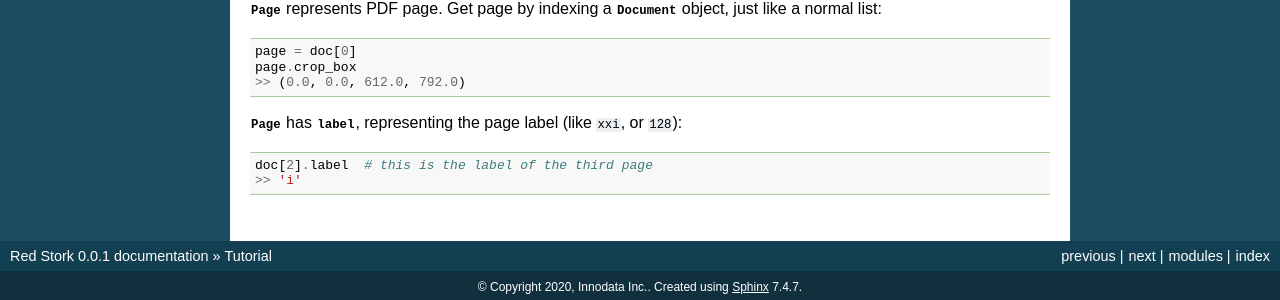
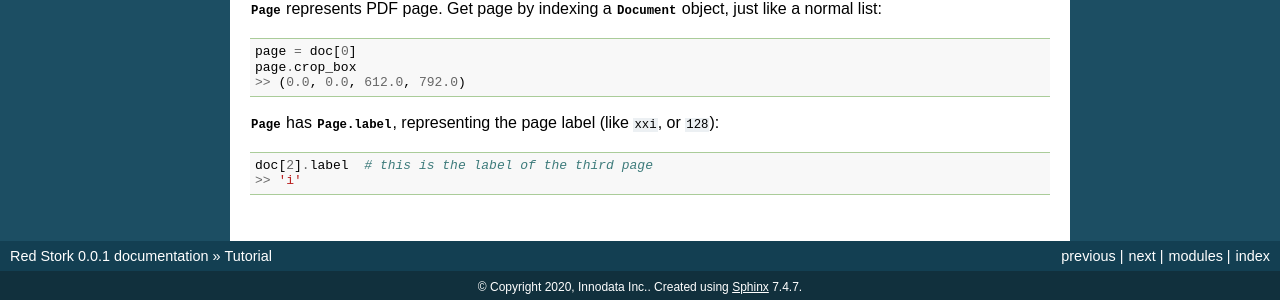
Before and after one commit to innodatalabs/redstork, a Sphinx documentation site: the page built from docs/source/tutorial.rst, in a window 1280 px wide. Shown: the part 858-1158 px from the top of the page. Built offline with Sphinx 7.4.7, drawn with Linux system fonts in a browser that asks for light colours; the version number is read from the project's files by our own code.

Commit message:
fixed doc errors

```diff
--- a/docs/source/tutorial.rst
+++ b/docs/source/tutorial.rst
@@ -7,7 +7,7 @@
 The philosophy of **redstork** is to map API to standard and well undersood Python objects, like
 :class:`list` and :class:`dict`.
 
-In this tutorial we will use the following :download:`sample document <_static/sample.pdf>`.
+In this tutorial we will use the following :download:`sample document <../../redstork/test/resources/sample.pdf>`.
 
 Version
 ^^^^^^^
@@ -53,7 +53,7 @@
     page.crop_box
     >> (0.0, 0.0, 612.0, 792.0)
 
-:class:`Page` has :attr:`label`, representing the page label (like ``xxi``, or ``128``)::
+:class:`Page` has :attr:`Page.label`, representing the page label (like ``xxi``, or ``128``)::
 
     doc[2].label  # this is the label of the third page
     >> 'i'
```
